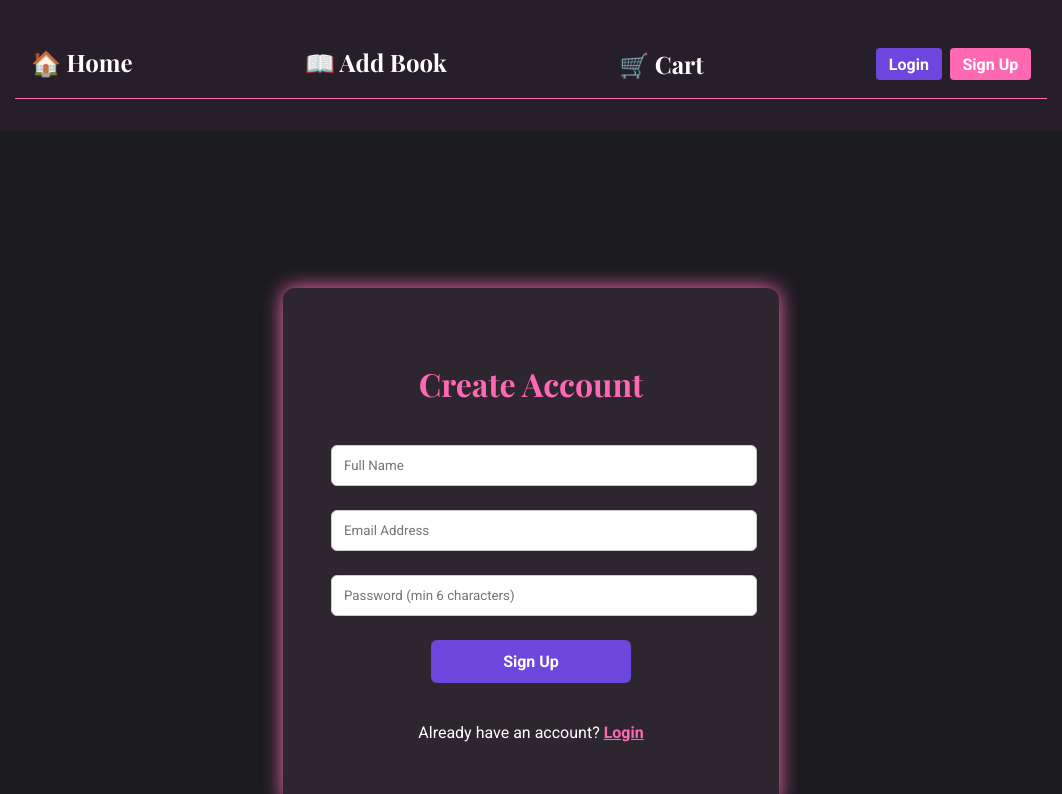
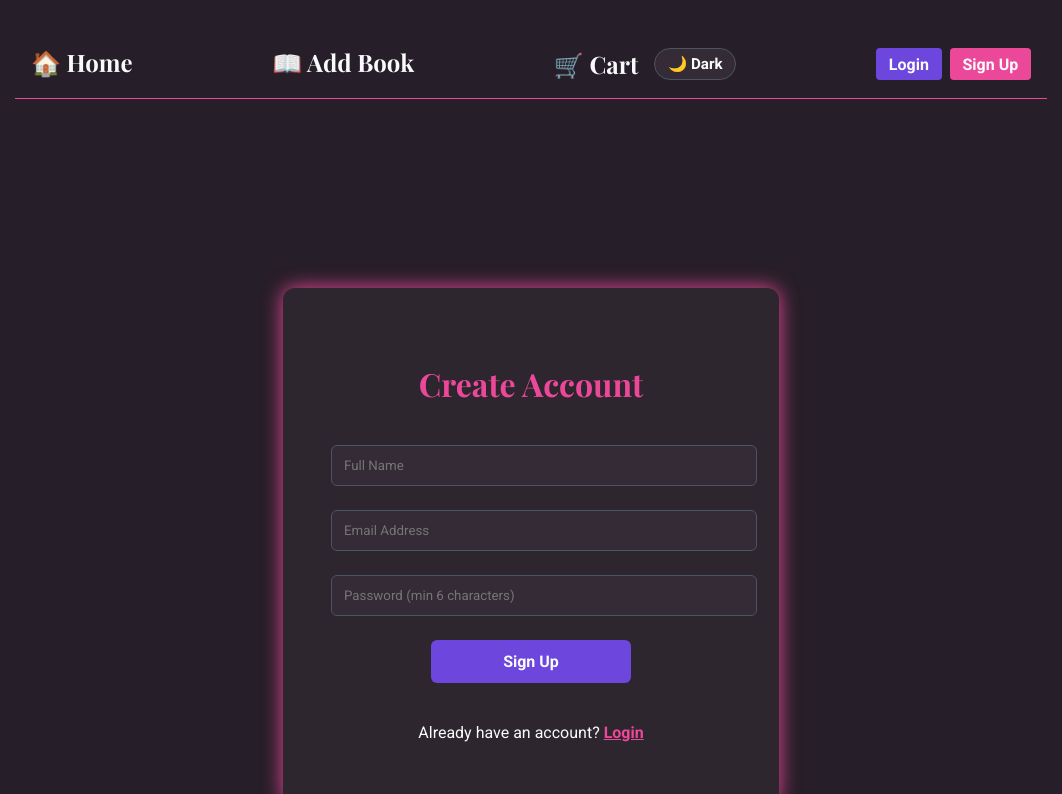
Before and after one commit to KunnikarB/bookstore-app, a React app in the folder frontend/: page /signup in a window 1280 px wide. Shown: the top 794 px of the page, without its empty margins (109-1171 px from the left). Built offline with nearby package versions, Linux system fonts and the light colour scheme; no server answers; the HTML template or start-up script is replaced by a standard one.

Commit message:
add dark & light mode

```diff
--- a/frontend/src/App.tsx
+++ b/frontend/src/App.tsx
@@ -1,3 +1,4 @@
+import { useEffect, useState } from 'react';
 import { BrowserRouter, Routes, Route } from 'react-router-dom';
 import Header from './components/Header.tsx';
 import Home from './pages/Home.tsx';
@@ -14,6 +15,29 @@ import { Toaster } from 'react-hot-toast';
 import './index.css';
 
 export default function App() {
+  const [theme, setTheme] = useState<'light' | 'dark'>('dark');
+
+  useEffect(() => {
+    const saved = localStorage.getItem('theme');
+    if (saved === 'light' || saved === 'dark') {
+      setTheme(saved);
+      return;
+    }
+    const prefersDark = window.matchMedia('(prefers-color-scheme: dark)').matches;
+    setTheme(prefersDark ? 'dark' : 'light');
+  }, []);
+
+  useEffect(() => {
+    const root = document.documentElement;
+    root.classList.remove('theme-light', 'theme-dark');
+    root.classList.add(theme === 'dark' ? 'theme-dark' : 'theme-light');
+    localStorage.setItem('theme', theme);
+  }, [theme]);
+
+  const toggleTheme = () => {
+    setTheme((prev) => (prev === 'dark' ? 'light' : 'dark'));
+  };
+
   return (
     <>
       <Toaster position="top-right" reverseOrder={false} />
@@ -21,7 +45,7 @@ export default function App() {
       <AuthProvider>
         <CartProvider>
 
-        <Header />
+        <Header theme={theme} onToggleTheme={toggleTheme} />
         <div
           style={{
             display: 'flex',
--- a/frontend/src/components/Footer.tsx
+++ b/frontend/src/components/Footer.tsx
@@ -6,7 +6,7 @@ export default function Footer() {
       style={{
         width: '100%',
         textAlign: 'center',
-        color: '#fff',
+        color: 'var(--text-primary)',
         padding: '1rem',
         marginTop: 'auto',
 
@@ -19,7 +19,7 @@ export default function Footer() {
           target="_blank"
           rel="noopener noreferrer"
           style={{
-            color: 'hotpink',
+            color: 'var(--accent)',
             textDecoration: 'none',
             fontWeight: 'bold',
           }}
--- a/frontend/src/components/Header.tsx
+++ b/frontend/src/components/Header.tsx
@@ -5,7 +5,12 @@ import { auth } from '../firebase';
 import { onAuthStateChanged, signOut } from 'firebase/auth';
 import '../index.css';
 
-export default function Header() {
+type HeaderProps = {
+  theme: 'light' | 'dark';
+  onToggleTheme: () => void;
+};
+
+export default function Header({ theme, onToggleTheme }: HeaderProps) {
   const navigate = useNavigate();
   const location = useLocation(); // <--- get current path
   // eslint-disable-next-line @typescript-eslint/no-explicit-any
@@ -32,8 +37,12 @@ export default function Header() {
     fontWeight: 'bold',
     fontSize: '1.5rem',
     fontFamily: '"Playfair Display", serif',
-    color: location.pathname === path ? 'hotpink' : '#fff', // active color
-    borderBottom: location.pathname === path ? '2px solid hotpink' : 'none', // active border
+    color:
+      location.pathname === path
+        ? 'var(--accent)'
+        : 'var(--text-primary)', // active color
+    borderBottom:
+      location.pathname === path ? '2px solid var(--accent)' : 'none', // active border
     paddingBottom: '4px',
     transition: 'color 0.2s, border-bottom 0.2s',
   });
@@ -44,7 +53,7 @@ export default function Header() {
         maxWidth: '1000px',
         margin: '30px auto',
         padding: '1rem',
-        borderBottom: '1px solid hotpink',
+        borderBottom: '1px solid var(--accent)',
         display: 'flex',
         flexWrap: 'wrap',
         justifyContent: 'space-between',
@@ -60,6 +69,7 @@ export default function Header() {
         📖 Add Book
       </Link>
 
+      <div style={{ display: 'flex', alignItems: 'center', gap: '1rem' }}>
         <div style={{ position: 'relative' }}>
           <Link to="/cart" style={linkStyle('/cart')}>
             🛒 Cart
@@ -70,8 +80,8 @@ export default function Header() {
                 position: 'absolute',
                 top: '-12px',
                 right: '-24px',
-              backgroundColor: 'hotpink',
-              color: 'white',
+                backgroundColor: 'var(--accent)',
+                color: 'var(--text-primary)',
                 borderRadius: '50%',
                 padding: '4px 8px',
                 fontSize: '0.9rem',
@@ -85,19 +95,35 @@ export default function Header() {
             </span>
           )}
         </div>
+        <button
+          onClick={onToggleTheme}
+          style={{
+            backgroundColor: 'var(--surface-muted)',
+            color: 'var(--text-primary)',
+            border: '1px solid var(--border)',
+            padding: '0.4rem 0.8rem',
+            borderRadius: '999px',
+            cursor: 'pointer',
+            fontWeight: 'bold',
+            fontSize: '0.95rem',
+          }}
+        >
+          {theme === 'dark' ? '🌙 Dark' : '☀️ Light'}
+        </button>
+      </div>
 
       {/* Auth Links */}
       <div style={{ display: 'flex', alignItems: 'center', gap: '1rem' }}>
         {user ? (
           <div style={{ display: 'flex', alignItems: 'center', gap: '1rem' }}>
-            <span style={{ color: '#fff', fontWeight: 'bold' }}>
+            <span style={{ color: 'var(--text-primary)', fontWeight: 'bold' }}>
               👤 {user.displayName || user.email}
             </span>
             <button
               onClick={handleLogout}
               style={{
-                background: 'hotpink',
-                color: 'white',
+                background: 'var(--accent)',
+                color: 'var(--text-primary)',
                 border: 'none',
                 padding: '0.4rem 0.8rem',
                 borderRadius: '4px',
@@ -114,8 +140,8 @@ export default function Header() {
             <button
               onClick={() => navigate('/login')}
               style={{
-                background: '#6c46dd',
-                color: 'white',
+                background: 'var(--accent-strong)',
+                color: 'var(--text-primary)',
                 border: 'none',
                 padding: '0.4rem 0.8rem',
                 borderRadius: '4px',
@@ -129,8 +155,8 @@ export default function Header() {
             <button
               onClick={() => navigate('/signup')}
               style={{
-                background: 'hotpink',
-                color: 'white',
+                background: 'var(--accent)',
+                color: 'var(--text-primary)',
                 border: 'none',
                 padding: '0.4rem 0.8rem',
                 borderRadius: '4px',
--- a/frontend/src/index.css
+++ b/frontend/src/index.css
@@ -1,13 +1,39 @@
 
 @import url('https://fonts.googleapis.com/css2?family=Playfair+Display:wght@400;700&family=Roboto:wght@400;500;700&family=Pacifico&display=swap');
+
+:root {
+  --bg: #261e28;
+  --surface: #2d262e;
+  --surface-muted: #342b36;
+  --text-primary: #f9fafb;
+  --text-muted: #e5e7eb;
+  --accent: #ec4899;
+  --accent-strong: #6c46dd;
+  --border: #4b5563;
+  --shadow: rgba(0, 0, 0, 0.45);
+}
+
+:root.theme-light {
+  --bg: #f8f7fb;
+  --surface: #ffffff;
+  --surface-muted: #f3edf7;
+  --text-primary: #1f2937;
+  --text-muted: #4b5563;
+  --accent: #ec4899;
+  --accent-strong: #6c46dd;
+  --border: #e5e7eb;
+  --shadow: rgba(0, 0, 0, 0.12);
+}
 
 body {
   margin: 0;
   padding: 0;
-  background-color: #261e28;
+  background-color: var(--bg);
+  color: var(--text-primary);
   max-width: 1200px;
   margin: 0 auto;
   font-family: 'Roboto', system-ui, sans-serif;
+  transition: background-color 0.3s ease, color 0.3s ease;
 }
 
 h1, h2, h3, h4, h5, h6 {
--- a/frontend/src/pages/Signup.tsx
+++ b/frontend/src/pages/Signup.tsx
@@ -45,27 +45,31 @@ export default function Signup() {
         justifyContent: 'center',
         alignItems: 'center',
         minHeight: '100vh',
-        backgroundColor: '#1c1b1f',
+        backgroundColor: 'var(--bg)',
         padding: '1rem',
       }}
     >
       <div
         style={{
-          backgroundColor: '#2d262e',
+          backgroundColor: 'var(--surface)',
           padding: '3rem',
           borderRadius: '12px',
-          boxShadow: '0 0 20px hotpink',
+          boxShadow: `0 0 20px ${'var(--accent)'}`,
           maxWidth: '400px',
           width: '100%',
           textAlign: 'center',
-          color: '#fff',
+          color: 'var(--text-primary)',
           display: 'flex',
           flexDirection: 'column',
           gap: '1.5rem',
         }}
       >
         <h2
-          style={{ color: 'hotpink', marginBottom: '1rem', fontSize: '2rem' }}
+          style={{
+            color: 'var(--accent)',
+            marginBottom: '1rem',
+            fontSize: '2rem',
+          }}
         >
           Create Account
         </h2>
@@ -88,8 +92,10 @@ export default function Signup() {
             style={{
               padding: '0.75rem',
               borderRadius: '6px',
-              border: '1px solid #ccc',
+              border: `1px solid var(--border)`,
               width: '100%',
+              backgroundColor: 'var(--surface-muted)',
+              color: 'var(--text-primary)',
             }}
             required
           />
@@ -102,8 +108,10 @@ export default function Signup() {
             style={{
               padding: '0.75rem',
               borderRadius: '6px',
-              border: '1px solid #ccc',
+              border: `1px solid var(--border)`,
               width: '100%',
+              backgroundColor: 'var(--surface-muted)',
+              color: 'var(--text-primary)',
             }}
             required
           />
@@ -116,16 +124,18 @@ export default function Signup() {
             style={{
               padding: '0.75rem',
               borderRadius: '6px',
-              border: '1px solid #ccc',
+              border: `1px solid var(--border)`,
               width: '100%',
+              backgroundColor: 'var(--surface-muted)',
+              color: 'var(--text-primary)',
             }}
             required
           />
           <button
             type="submit"
             style={{
-              backgroundColor: '#6c46dd',
-              color: 'white',
+              backgroundColor: 'var(--accent-strong)',
+              color: 'var(--text-primary)',
               padding: '0.75rem',
               border: 'none',
               borderRadius: '6px',
@@ -142,12 +152,12 @@ export default function Signup() {
 
         {error && <p style={{ color: 'red' }}>{error}</p>}
 
-        <p style={{ marginTop: '1rem', color: '#fff' }}>
+        <p style={{ marginTop: '1rem', color: 'var(--text-primary)' }}>
           Already have an account?{' '}
           <span
             onClick={() => navigate('/login')}
             style={{
-              color: 'hotpink',
+              color: 'var(--accent)',
               cursor: 'pointer',
               textDecoration: 'underline',
               fontWeight: 'bold',
```
Also changed, not shown: frontend/src/pages/Login.tsx (+21 -13 lines), 1 other file (tests, documents, lock files or other folders). Lines whose indentation alone changed are shown as unchanged.
